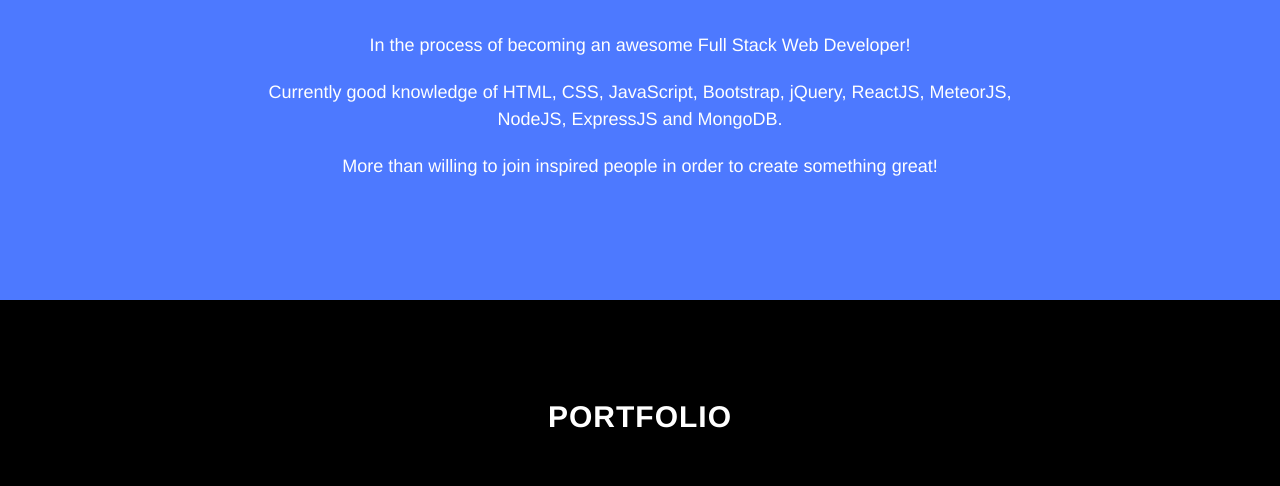
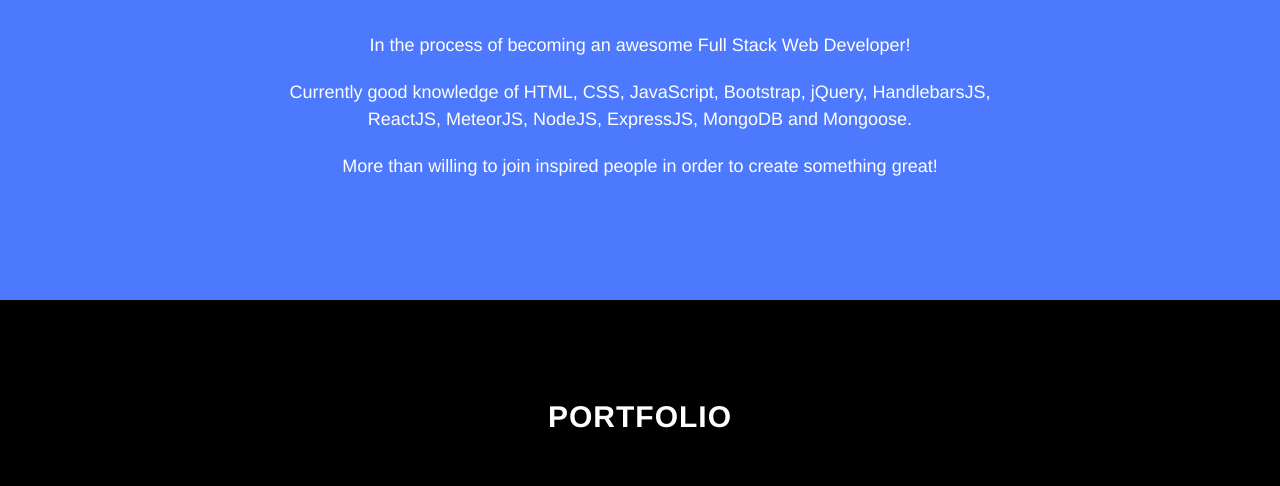
Before and after one commit to harryTeo/personal-portfolio-webpage, a plain HTML site: page index.html in a window 1280 px wide. Shown: the part 1257-1743 px from the top of the page. Drawn offline with Linux system fonts and the light colour scheme.

Commit message:
Update index.html

```diff
--- a/index.html
+++ b/index.html
@@ -70,7 +70,7 @@
 	              <h2>About</h2>
 	              <img src ="img/Harry%20Teo.jpg" class="img-circle">
 	              <p>In the process of becoming an awesome Full Stack Web Developer!</p>
-	              <p>Currently good knowledge of HTML, CSS, JavaScript, Bootstrap, jQuery, ReactJS, MeteorJS, NodeJS, ExpressJS and MongoDB.</p>
+	              <p>Currently good knowledge of HTML, CSS, JavaScript, Bootstrap, jQuery, HandlebarsJS, ReactJS, MeteorJS, NodeJS, ExpressJS, MongoDB and Mongoose.</p>
 	              <p>More than willing to join inspired people in order to create something great!</p>
 	          </div>
 	      </div>
```
